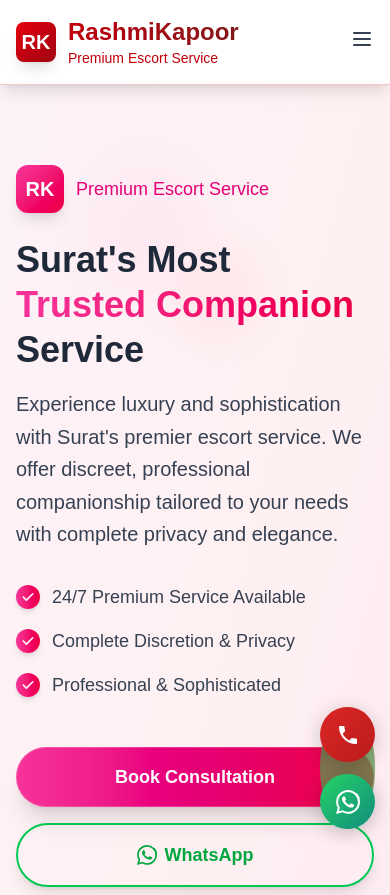
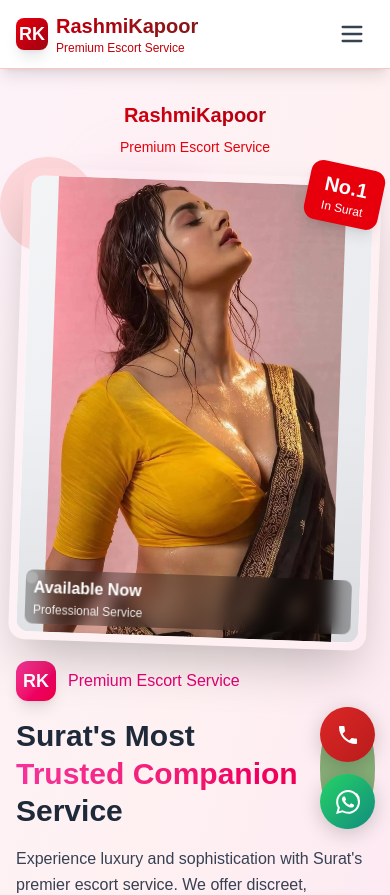
Before and after one commit to anshmydigitalcrown-ui/surat, a Next.js app: page / in a window 390 px wide. Shown: the top 895 px of the page. Built offline with nearby package versions, Linux system fonts and the light colour scheme.

Commit message:
Make website mobile-friendly with responsive design improvements

```diff
--- a/src/app/globals.css
+++ b/src/app/globals.css
@@ -146,6 +146,61 @@ body {
   font-family: Arial, Helvetica, sans-serif;
   margin: 0;
   padding: 0;
+}
+
+/* Mobile-Friendly Improvements */
+
+/* Better touch targets for mobile */
+@media (max-width: 768px) {
+  button, a {
+    min-height: 44px;
+  }
+
+  /* Improved font sizes for readability */
+  html {
+    font-size: 16px;
+  }
+
+  /* Prevent horizontal scroll */
+  body {
+    overflow-x: hidden;
+  }
+
+  /* Better spacing for mobile */
+  .max-w-7xl {
+    padding-left: 1rem !important;
+    padding-right: 1rem !important;
+  }
+
+  /* Optimize images for mobile */
+  img {
+    max-width: 100%;
+    height: auto;
+  }
+
+  /* Better card grid spacing */
+  .grid {
+    gap: 1rem !important;
+  }
+}
+
+/* Extra small devices */
+@media (max-width: 480px) {
+  /* Stack flex items */
+  .flex-col-mobile {
+    flex-direction: column;
+  }
+
+  /* Full width on mobile */
+  .w-full-mobile {
+    width: 100% !important;
+  }
+
+  /* Smaller padding on very small screens */
+  section {
+    padding-top: 2rem !important;
+    padding-bottom: 2rem !important;
+  }
 }
 
 /* Custom Animations */
--- a/src/app/layout.tsx
+++ b/src/app/layout.tsx
@@ -93,11 +93,12 @@ export default function RootLayout({
   return (
     <html lang="en">
       <head>
-        <meta name="viewport" content="width=device-width, initial-scale=1.0" />
+        <meta name="viewport" content="width=device-width, initial-scale=1.0, maximum-scale=5.0, user-scalable=yes" />
         <meta name="theme-color" content="#ec4899" />
         <meta name="apple-mobile-web-app-capable" content="yes" />
         <meta name="apple-mobile-web-app-status-bar-style" content="default" />
-        <meta name="format-detection" content="telephone=no" />
+        <meta name="format-detection" content="telephone=yes" />
+        <meta name="mobile-web-app-capable" content="yes" />
         <link rel="icon" href="/favicon.ico" />
         <link rel="apple-touch-icon" href="/favicon.ico" />
 
--- a/src/app/page.tsx
+++ b/src/app/page.tsx
@@ -17,7 +17,7 @@ export default function Home() {
   return (
     <div className="min-h-screen bg-white">
       {/* Hero Section */}
-      <section className="relative min-h-screen bg-gradient-to-br from-pink-50 via-rose-50 to-pink-100 py-20">
+      <section className="relative min-h-screen bg-gradient-to-br from-pink-50 via-rose-50 to-pink-100 py-12 sm:py-20">
         {/* Background Pattern */}
         <div className="absolute inset-0 opacity-10">
           <div className="absolute top-20 left-20 w-32 h-32 bg-pink-300 rounded-full blur-xl"></div>
@@ -26,21 +26,21 @@ export default function Home() {
         </div>
 
         <div className="relative z-10 max-w-7xl mx-auto px-4 sm:px-6 lg:px-8">
-          <div className="grid grid-cols-1 lg:grid-cols-2 gap-12 items-center min-h-[80vh]">
+          <div className="grid grid-cols-1 lg:grid-cols-2 gap-8 lg:gap-12 items-center min-h-[80vh]">
 
             {/* Left Side - Website Description */}
-            <div className="space-y-8 animate-fadeInUp">
+            <div className="space-y-6 sm:space-y-8 animate-fadeInUp order-2 lg:order-1">
               <div className="space-y-4">
-                <div className="flex items-center space-x-3 mb-6">
-                  <div className="w-12 h-12 bg-gradient-to-br from-pink-500 to-rose-600 rounded-xl flex items-center justify-center shadow-lg">
-                    <span className="text-white font-bold text-xl">RK</span>
+                <div className="flex items-center space-x-3 mb-4 sm:mb-6">
+                  <div className="w-10 h-10 sm:w-12 sm:h-12 bg-gradient-to-br from-pink-500 to-rose-600 rounded-xl flex items-center justify-center shadow-lg">
+                    <span className="text-white font-bold text-lg sm:text-xl">RK</span>
                   </div>
                   <div>
-                    <p className="text-pink-600 font-medium text-lg">Premium Escort Service</p>
+                    <p className="text-pink-600 font-medium text-base sm:text-lg">Premium Escort Service</p>
                   </div>
                 </div>
 
-                <h2 className="text-4xl md:text-6xl font-bold text-gray-800 leading-tight">
+                <h2 className="text-3xl sm:text-4xl md:text-5xl lg:text-6xl font-bold text-gray-800 leading-tight">
                   Surat&apos;s Most
                   <span className="block bg-gradient-to-r from-pink-500 to-rose-600 bg-clip-text text-transparent">
                     Trusted Companion
@@ -48,44 +48,44 @@ export default function Home() {
                   Service
                 </h2>
 
-                <p className="text-xl text-gray-700 leading-relaxed max-w-xl">
+                <p className="text-base sm:text-lg md:text-xl text-gray-700 leading-relaxed max-w-xl">
                   Experience luxury and sophistication with Surat&apos;s premier escort service. We offer discreet, professional companionship tailored to your needs with complete privacy and elegance.
                 </p>
               </div>
 
               {/* Features List */}
-              <div className="space-y-4">
+              <div className="space-y-3 sm:space-y-4">
                 <div className="flex items-center space-x-3">
-                  <div className="w-6 h-6 bg-gradient-to-r from-pink-500 to-rose-600 rounded-full flex items-center justify-center shadow-md">
+                  <div className="w-6 h-6 bg-gradient-to-r from-pink-500 to-rose-600 rounded-full flex items-center justify-center shadow-md flex-shrink-0">
                     <svg className="w-4 h-4 text-white" fill="currentColor" viewBox="0 0 20 20">
                       <path fillRule="evenodd" d="M16.707 5.293a1 1 0 010 1.414l-8 8a1 1 0 01-1.414 0l-4-4a1 1 0 011.414-1.414L8 12.586l7.293-7.293a1 1 0 011.414 0z" clipRule="evenodd"/>
                     </svg>
                   </div>
-                  <span className="text-gray-700 text-lg font-medium">24/7 Premium Service Available</span>
+                  <span className="text-gray-700 text-base sm:text-lg font-medium">24/7 Premium Service Available</span>
                 </div>
                 <div className="flex items-center space-x-3">
-                  <div className="w-6 h-6 bg-gradient-to-r from-pink-500 to-rose-600 rounded-full flex items-center justify-center shadow-md">
+                  <div className="w-6 h-6 bg-gradient-to-r from-pink-500 to-rose-600 rounded-full flex items-center justify-center shadow-md flex-shrink-0">
                     <svg className="w-4 h-4 text-white" fill="currentColor" viewBox="0 0 20 20">
                       <path fillRule="evenodd" d="M16.707 5.293a1 1 0 010 1.414l-8 8a1 1 0 01-1.414 0l-4-4a1 1 0 011.414-1.414L8 12.586l7.293-7.293a1 1 0 011.414 0z" clipRule="evenodd"/>
                     </svg>
                   </div>
-                  <span className="text-gray-700 text-lg font-medium">Complete Discretion & Privacy</span>
+                  <span className="text-gray-700 text-base sm:text-lg font-medium">Complete Discretion & Privacy</span>
                 </div>
                 <div className="flex items-center space-x-3">
-                  <div className="w-6 h-6 bg-gradient-to-r from-pink-500 to-rose-600 rounded-full flex items-center justify-center shadow-md">
+                  <div className="w-6 h-6 bg-gradient-to-r from-pink-500 to-rose-600 rounded-full flex items-center justify-center shadow-md flex-shrink-0">
                     <svg className="w-4 h-4 text-white" fill="currentColor" viewBox="0 0 20 20">
                       <path fillRule="evenodd" d="M16.707 5.293a1 1 0 010 1.414l-8 8a1 1 0 01-1.414 0l-4-4a1 1 0 011.414-1.414L8 12.586l7.293-7.293a1 1 0 011.414 0z" clipRule="evenodd"/>
                     </svg>
                   </div>
-                  <span className="text-gray-700 text-lg font-medium">Professional & Sophisticated</span>
+                  <span className="text-gray-700 text-base sm:text-lg font-medium">Professional & Sophisticated</span>
                 </div>
               </div>
 
               {/* Action Buttons */}
-              <div className="flex flex-col sm:flex-row gap-4 pt-4">
+              <div className="flex flex-col sm:flex-row gap-3 sm:gap-4 pt-4">
                 <Link
                   href="/contact"
-                  className="relative bg-gradient-to-r from-pink-500 via-pink-600 to-rose-600 text-white px-8 py-4 rounded-full font-semibold text-lg shadow-xl hover:shadow-2xl hover:scale-105 transition-all duration-300 text-center overflow-hidden group"
+                  className="relative bg-gradient-to-r from-pink-500 via-pink-600 to-rose-600 text-white px-6 sm:px-8 py-3 sm:py-4 rounded-full font-semibold text-base sm:text-lg shadow-xl hover:shadow-2xl hover:scale-105 transition-all duration-300 text-center overflow-hidden group"
                 >
                   <div className="absolute inset-0 bg-gradient-to-r from-pink-400 to-rose-500 opacity-0 group-hover:opacity-100 transition-opacity duration-300"></div>
                   <span className="relative z-10">Book Consultation</span>
@@ -95,7 +95,7 @@ export default function Home() {
                   href="https://wa.me/919876543210"
                   target="_blank"
                   rel="noopener noreferrer"
-                  className="relative border-2 border-green-500 text-green-600 px-8 py-4 rounded-full font-semibold text-lg hover:bg-green-500 hover:text-white transition-all duration-300 text-center flex items-center justify-center space-x-2 group shadow-lg hover:shadow-xl"
+                  className="relative border-2 border-green-500 text-green-600 px-6 sm:px-8 py-3 sm:py-4 rounded-full font-semibold text-base sm:text-lg hover:bg-green-500 hover:text-white transition-all duration-300 text-center flex items-center justify-center space-x-2 group shadow-lg hover:shadow-xl"
                 >
                   <svg className="w-5 h-5 transition-transform group-hover:scale-110" fill="currentColor" viewBox="0 0 24 24">
                     <path d="M17.472 14.382c-.297-.149-1.758-.867-2.03-.967-.273-.099-.471-.148-.67.15-.197.297-.767.966-.94 1.164-.173.199-.347.223-.644.075-.297-.15-1.255-.463-2.39-1.475-.883-.788-1.48-1.761-1.653-2.059-.173-.297-.018-.458.13-.606.134-.133.298-.347.446-.52.149-.174.198-.298.298-.497.099-.198.05-.371-.025-.52-.075-.149-.669-1.612-.916-2.207-.242-.579-.487-.5-.669-.51-.173-.008-.371-.01-.57-.01-.198 0-.52.074-.792.372-.272.297-1.04 1.016-1.04 2.479 0 1.462 1.065 2.875 1.213 3.074.149.198 2.096 3.2 5.077 4.487.709.306 1.262.489 1.694.625.712.227 1.36.195 1.871.118.571-.085 1.758-.719 2.006-1.413.248-.694.248-1.289.173-1.413-.074-.124-.272-.198-.57-.347m-5.421 7.403h-.004a9.87 9.87 0 01-5.031-1.378l-.361-.214-3.741.982.998-3.648-.235-.374a9.86 9.86 0 01-1.51-5.26c.001-5.45 4.436-9.884 9.888-9.884 2.64 0 5.122 1.03 6.988 2.898a9.825 9.825 0 012.893 6.994c-.003 5.45-4.437 9.884-9.885 9.884m8.413-18.297A11.815 11.815 0 0012.05 0C5.495 0 .16 5.335.157 11.892c0 2.096.547 4.142 1.588 5.945L.057 24l6.305-1.654a11.882 11.882 0 005.683 1.448h.005c6.554 0 11.89-5.335 11.893-11.893A11.821 11.821 0 0020.885 3.085"/>
@@ -106,19 +106,19 @@ export default function Home() {
             </div>
 
             {/* Right Side - Image Card */}
-            <div className="relative animate-fadeInUp" style={{animationDelay: '0.3s'}}>
+            <div className="relative animate-fadeInUp order-1 lg:order-2" style={{animationDelay: '0.3s'}}>
               {/* Image Name Above Container */}
-              <div className="text-center mb-6">
-                <h3 className="text-2xl font-bold bg-gradient-to-r from-red-600 to-red-800 bg-clip-text text-transparent mb-2">
+              <div className="text-center mb-4 sm:mb-6">
+                <h3 className="text-xl sm:text-2xl font-bold bg-gradient-to-r from-red-600 to-red-800 bg-clip-text text-transparent mb-2">
                   RashmiKapoor
                 </h3>
-                <p className="text-red-600 font-medium">Premium Escort Service</p>
+                <p className="text-red-600 font-medium text-sm sm:text-base">Premium Escort Service</p>
               </div>
 
-              <div className="relative">
+              <div className="relative max-w-md mx-auto lg:max-w-none">
                 {/* Main Image Card */}
-                <div className="bg-gradient-to-br from-sweet-pink-200 via-sweet-pink-300 to-light-red-200 rounded-3xl shadow-2xl overflow-hidden transform rotate-3 hover:rotate-0 transition-transform duration-500 p-3">
-                  <div className="bg-white rounded-2xl overflow-hidden shadow-inner">
+                <div className="bg-gradient-to-br from-sweet-pink-200 via-sweet-pink-300 to-light-red-200 rounded-2xl sm:rounded-3xl shadow-2xl overflow-hidden transform rotate-2 hover:rotate-0 transition-transform duration-500 p-2 sm:p-3">
+                  <div className="bg-white rounded-xl sm:rounded-2xl overflow-hidden shadow-inner">
                     <div className="aspect-[3/4] relative bg-gradient-to-br from-gray-100 to-gray-200">
                       {/* Hero Image */}
                       <Image
@@ -135,32 +135,32 @@ export default function Home() {
                       <div className="absolute inset-0 bg-gradient-to-t from-black/5 via-transparent to-transparent"></div>
 
                       {/* Content Overlay */}
-                      <div className="absolute bottom-4 left-4 right-4 text-white">
-                        <div className="bg-black/30 backdrop-blur-sm rounded-lg px-3 py-2">
-                          <h3 className="text-lg font-bold mb-1 drop-shadow-lg">Available Now</h3>
+                      <div className="absolute bottom-2 sm:bottom-4 left-2 sm:left-4 right-2 sm:right-4 text-white">
+                        <div className="bg-black/30 backdrop-blur-sm rounded-lg px-2 sm:px-3 py-1.5 sm:py-2">
+                          <h3 className="text-base sm:text-lg font-bold mb-0.5 sm:mb-1 drop-shadow-lg">Available Now</h3>
                           <p className="text-xs opacity-90 drop-shadow-lg">Professional Service</p>
                         </div>
                       </div>
 
                       {/* Decorative Elements */}
-                      <div className="absolute top-3 right-3 w-2 h-2 bg-white/40 rounded-full"></div>
-                      <div className="absolute top-6 right-6 w-1.5 h-1.5 bg-white/30 rounded-full"></div>
-                      <div className="absolute bottom-16 left-4 w-3 h-3 bg-white/20 rounded-full"></div>
+                      <div className="absolute top-2 sm:top-3 right-2 sm:right-3 w-2 h-2 bg-white/40 rounded-full"></div>
+                      <div className="absolute top-4 sm:top-6 right-4 sm:right-6 w-1.5 h-1.5 bg-white/30 rounded-full"></div>
+                      <div className="absolute bottom-12 sm:bottom-16 left-2 sm:left-4 w-3 h-3 bg-white/20 rounded-full"></div>
                     </div>
                   </div>
                 </div>
 
                 {/* Floating Badge */}
-                <div className="absolute -top-4 -right-4 bg-red-600 text-white px-6 py-3 rounded-2xl shadow-lg transform rotate-12 z-10">
+                <div className="absolute -top-2 sm:-top-4 -right-2 sm:-right-4 bg-red-600 text-white px-4 sm:px-6 py-2 sm:py-3 rounded-xl sm:rounded-2xl shadow-lg transform rotate-12 z-10">
                   <div className="text-center">
-                    <div className="text-2xl font-bold">No.1</div>
+                    <div className="text-xl sm:text-2xl font-bold">No.1</div>
                     <div className="text-xs">In Surat</div>
                   </div>
                 </div>
 
                 {/* Background Decoration */}
-                <div className="absolute -z-10 -top-8 -left-8 w-32 h-32 bg-sweet-pink-200 rounded-full opacity-50"></div>
-                <div className="absolute -z-10 -bottom-6 -right-6 w-24 h-24 bg-light-red-200 rounded-full opacity-40"></div>
+                <div className="absolute -z-10 -top-4 sm:-top-8 -left-4 sm:-left-8 w-24 sm:w-32 h-24 sm:h-32 bg-sweet-pink-200 rounded-full opacity-50"></div>
+                <div className="absolute -z-10 -bottom-4 sm:-bottom-6 -right-4 sm:-right-6 w-20 sm:w-24 h-20 sm:h-24 bg-light-red-200 rounded-full opacity-40"></div>
               </div>
             </div>
 
@@ -169,19 +169,19 @@ export default function Home() {
       </section>
 
       {/* Service Cards Section */}
-      <section className="py-20 bg-gradient-to-br from-sweet-pink-50 via-white to-light-red-50">
+      <section className="py-12 sm:py-16 lg:py-20 bg-gradient-to-br from-sweet-pink-50 via-white to-light-red-50">
         <div className="max-w-7xl mx-auto px-4 sm:px-6 lg:px-8">
-          <div className="text-center mb-16">
-            <h2 className="text-5xl md:text-6xl font-black bg-gradient-to-r from-pink-700 to-pink-900 bg-clip-text text-transparent mb-6">
+          <div className="text-center mb-12 sm:mb-16">
+            <h2 className="text-3xl sm:text-4xl md:text-5xl lg:text-6xl font-black bg-gradient-to-r from-pink-700 to-pink-900 bg-clip-text text-transparent mb-4 sm:mb-6">
               Premium Escorts In Surat - Our Services
             </h2>
-            <p className="text-xl md:text-2xl text-pink-800 max-w-3xl mx-auto leading-relaxed">
+            <p className="text-lg sm:text-xl md:text-2xl text-pink-800 max-w-3xl mx-auto leading-relaxed px-4">
               Professional Call Girls & VIP Companions Available 24/7
             </p>
           </div>
 
           {/* Service Grid - 4 Cards Per Row with Larger Images */}
-          <div className="grid grid-cols-1 sm:grid-cols-2 lg:grid-cols-3 xl:grid-cols-4 gap-6 lg:gap-8 max-w-7xl mx-auto">
+          <div className="grid grid-cols-1 sm:grid-cols-2 lg:grid-cols-3 xl:grid-cols-4 gap-4 sm:gap-6 lg:gap-8 max-w-7xl mx-auto">
             {[
               { title: "VIP Companionship", image: "/images/services/VIP Companionship.webp", description: "Elite companions for exclusive events and occasions", price: "Premium", rating: "4.9" },
               { title: "Social Events", image: "/images/services/Social Events.webp", description: "Perfect companions for social gatherings and parties", price: "Standard", rating: "4.8" },
--- a/src/components/Header.tsx
+++ b/src/components/Header.tsx
@@ -13,16 +13,16 @@ export default function Header() {
   return (
     <header className="bg-sweet-pink-50/90 backdrop-blur-md shadow-lg sticky top-0 z-50 border-b border-sweet-pink-200">
       <div className="max-w-7xl mx-auto px-4 sm:px-6 lg:px-8">
-        <div className="flex justify-between items-center py-4">
+        <div className="flex justify-between items-center py-3 sm:py-4">
           {/* Logo */}
           <div className="flex items-center">
-            <Link href="/" className="flex items-center space-x-3">
-              <div className="w-10 h-10 bg-gradient-to-br from-red-600 to-red-800 rounded-lg flex items-center justify-center shadow-lg">
-                <span className="text-white font-bold text-xl">RK</span>
+            <Link href="/" className="flex items-center space-x-2 sm:space-x-3">
+              <div className="w-8 h-8 sm:w-10 sm:h-10 bg-gradient-to-br from-red-600 to-red-800 rounded-lg flex items-center justify-center shadow-lg">
+                <span className="text-white font-bold text-lg sm:text-xl">RK</span>
               </div>
               <div>
-                <h1 className="text-2xl font-bold bg-gradient-to-r from-red-700 to-red-900 bg-clip-text text-transparent">RashmiKapoor</h1>
-                <p className="text-sm text-red-700">Premium Escort Service</p>
+                <h1 className="text-xl sm:text-2xl font-bold bg-gradient-to-r from-red-700 to-red-900 bg-clip-text text-transparent">RashmiKapoor</h1>
+                <p className="text-xs sm:text-sm text-red-700">Premium Escort Service</p>
               </div>
             </Link>
           </div>
@@ -99,10 +99,10 @@ export default function Header() {
           <div className="md:hidden">
             <button
               onClick={toggleMenu}
-              className="text-gray-700 hover:text-sweet-pink-500 focus:outline-none focus:text-sweet-pink-500 transition-colors duration-200"
+              className="text-gray-700 hover:text-sweet-pink-500 focus:outline-none focus:text-sweet-pink-500 transition-colors duration-200 p-2"
               aria-label="Toggle menu"
             >
-              <svg className="h-6 w-6" fill="none" viewBox="0 0 24 24" stroke="currentColor">
+              <svg className="h-7 w-7" fill="none" viewBox="0 0 24 24" stroke="currentColor">
                 {isMenuOpen ? (
                   <path strokeLinecap="round" strokeLinejoin="round" strokeWidth={2} d="M6 18L18 6M6 6l12 12" />
                 ) : (
@@ -115,39 +115,39 @@ export default function Header() {
 
         {/* Mobile Navigation */}
         {isMenuOpen && (
-          <div className="md:hidden animate-fadeInUp">
-            <div className="px-2 pt-2 pb-3 space-y-1 bg-white/95 backdrop-blur-md rounded-lg shadow-xl border border-sweet-pink-200 mb-4">
+          <div className="md:hidden animate-fadeInUp pb-4">
+            <div className="px-2 pt-2 pb-3 space-y-1 bg-white/95 backdrop-blur-md rounded-lg shadow-xl border border-sweet-pink-200">
               <Link
                 href="/"
-                className="block px-3 py-2 text-gray-700 hover:text-sweet-pink-500 hover:bg-sweet-pink-50 rounded-md transition-all duration-200 font-medium"
+                className="block px-4 py-3 text-base text-gray-700 hover:text-sweet-pink-500 hover:bg-sweet-pink-50 rounded-md transition-all duration-200 font-medium"
                 onClick={() => setIsMenuOpen(false)}
               >
                 Home
               </Link>
               <Link
                 href="/about"
-                className="block px-3 py-2 text-gray-700 hover:text-sweet-pink-500 hover:bg-sweet-pink-50 rounded-md transition-all duration-200 font-medium"
+                className="block px-4 py-3 text-base text-gray-700 hover:text-sweet-pink-500 hover:bg-sweet-pink-50 rounded-md transition-all duration-200 font-medium"
                 onClick={() => setIsMenuOpen(false)}
               >
                 About
               </Link>
               <Link
                 href="/services"
-                className="block px-3 py-2 text-gray-700 hover:text-sweet-pink-500 hover:bg-sweet-pink-50 rounded-md transition-all duration-200 font-medium"
+                className="block px-4 py-3 text-base text-gray-700 hover:text-sweet-pink-500 hover:bg-sweet-pink-50 rounded-md transition-all duration-200 font-medium"
                 onClick={() => setIsMenuOpen(false)}
               >
                 Services
               </Link>
               <Link
                 href="/gallery"
-                className="block px-3 py-2 text-gray-700 hover:text-sweet-pink-500 hover:bg-sweet-pink-50 rounded-md transition-all duration-200 font-medium"
+                className="block px-4 py-3 text-base text-gray-700 hover:text-sweet-pink-500 hover:bg-sweet-pink-50 rounded-md transition-all duration-200 font-medium"
                 onClick={() => setIsMenuOpen(false)}
               >
                 Gallery
               </Link>
               <Link
                 href="/contact"
-                className="block px-3 py-2 text-gray-700 hover:text-sweet-pink-500 hover:bg-sweet-pink-50 rounded-md transition-all duration-200 font-medium"
+                className="block px-4 py-3 text-base text-gray-700 hover:text-sweet-pink-500 hover:bg-sweet-pink-50 rounded-md transition-all duration-200 font-medium"
                 onClick={() => setIsMenuOpen(false)}
               >
                 Contact
@@ -158,7 +158,7 @@ export default function Header() {
                 href="https://wa.me/919876543210"
                 target="_blank"
                 rel="noopener noreferrer"
-                className="block mx-3 my-2 bg-green-500 text-white px-4 py-2 rounded-full text-center hover:bg-green-600 transition-all duration-300"
+                className="block mx-3 my-2 bg-green-500 text-white px-4 py-3 rounded-full text-center hover:bg-green-600 transition-all duration-300 font-medium text-base"
                 onClick={() => setIsMenuOpen(false)}
               >
                 📱 WhatsApp
@@ -167,7 +167,7 @@ export default function Header() {
               {/* Mobile Call Button */}
               <a
                 href="tel:+919876543210"
-                className="block mx-3 my-2 bg-gradient-to-r from-red-500 via-red-600 to-red-700 text-white px-4 py-3 rounded-full text-center font-semibold shadow-lg hover:shadow-xl transition-all duration-300 relative overflow-hidden group"
+                className="block mx-3 my-2 bg-gradient-to-r from-red-500 via-red-600 to-red-700 text-white px-4 py-3 rounded-full text-center font-semibold shadow-lg hover:shadow-xl transition-all duration-300 relative overflow-hidden group text-base"
                 onClick={() => setIsMenuOpen(false)}
               >
                 <div className="absolute inset-0 bg-gradient-to-r from-red-400 to-red-600 opacity-0 group-hover:opacity-100 transition-opacity duration-300"></div>
```
